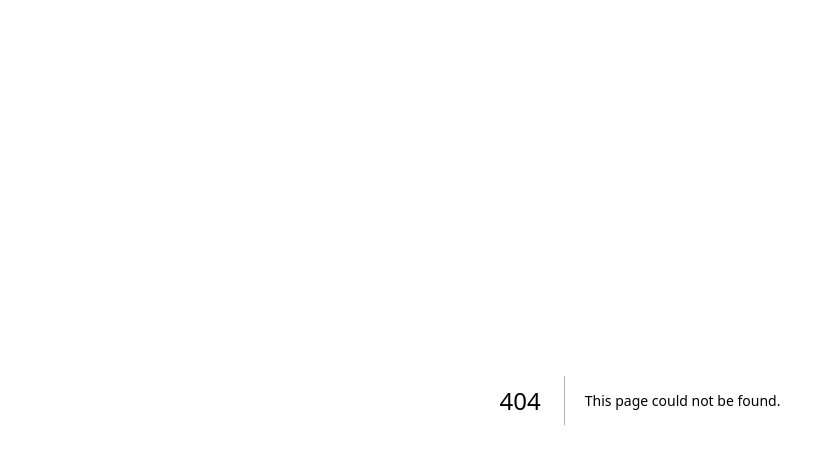
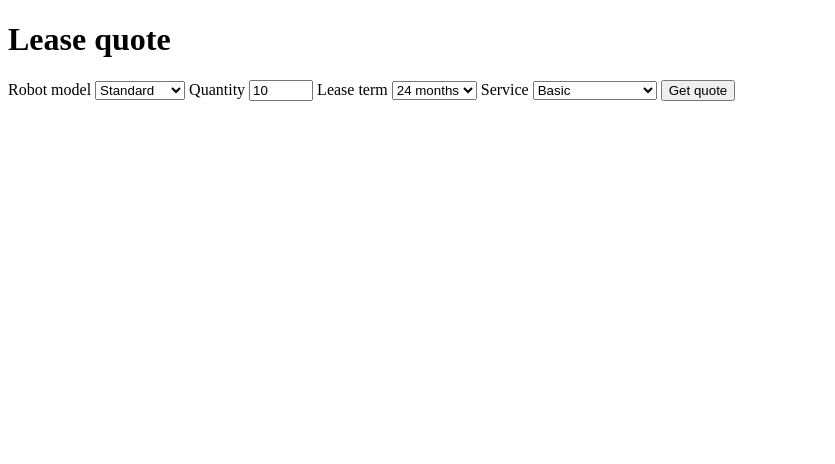
Before and after one commit to rokorobot/humanoid-lease-quote, a Next.js app: page /quote in a window 1280 px wide. Before the commit this address had no page. Shown: the top 464 px of the page, without its empty margins (0-835 px from the left). Built offline with nearby package versions, Linux system fonts and the light colour scheme.

Commit message:
Quote page (spec 001, part 2 of 2)

```diff
--- a/src/app/page.tsx
+++ b/src/app/page.tsx
@@ -2,7 +2,9 @@ export default function Home() {
   return (
     <main>
       <h1>It works</h1>
-      <p>Replace this page with the product's first screen.</p>
+      <p>
+        <a href="/quote">Get a lease quote</a>
+      </p>
     </main>
   );
 }
--- /dev/null
+++ b/src/app/quote/page.tsx
@@ -0,0 +1,144 @@
+import { Suspense } from "react";
+import {
+  calculateQuote,
+  formatUsd,
+  MAX_QUANTITY,
+  MIN_QUANTITY,
+  MODELS,
+  parseQuoteRequest,
+  SERVICES,
+  TERMS,
+} from "@/domain/quote";
+
+type SearchParams = Promise<Record<string, string | string[] | undefined>>;
+
+const first = (value: string | string[] | undefined) =>
+  Array.isArray(value) ? value[0] : value;
+
+// The heading is static. The form and result depend on the URL, so they render per request.
+export default function QuotePage(props: { searchParams: SearchParams }) {
+  return (
+    <main>
+      <h1>Lease quote</h1>
+      <Suspense fallback={<p>Loading…</p>}>
+        <QuoteForm searchParams={props.searchParams} />
+      </Suspense>
+    </main>
+  );
+}
+
+function Choice(props: {
+  label: string;
+  name: string;
+  value: string;
+  options: [string, string][];
+}) {
+  return (
+    <label>
+      {props.label}{" "}
+      <select name={props.name} defaultValue={props.value}>
+        {props.options.map(([value, text]) => (
+          <option key={value} value={value}>
+            {text}
+          </option>
+        ))}
+      </select>{" "}
+    </label>
+  );
+}
+
+async function QuoteForm({ searchParams }: { searchParams: SearchParams }) {
+  const params = await searchParams;
+  const raw = {
+    model: first(params.model),
+    quantity: first(params.quantity),
+    term: first(params.term),
+    service: first(params.service),
+  };
+  const submitted = Object.values(raw).some((value) => value !== undefined);
+  const parsed = submitted ? parseQuoteRequest(raw) : undefined;
+  const quote = parsed?.ok ? calculateQuote(parsed.value) : undefined;
+  const rows: [string, string][] = quote
+    ? [
+        ["List price", formatUsd(quote.listCents)],
+        [
+          `Volume discount ${quote.volumePercent}%`,
+          formatUsd(-quote.volumeDiscountCents),
+        ],
+        [
+          `Term discount ${quote.termPercent}%`,
+          formatUsd(-quote.termDiscountCents),
+        ],
+        ["Full maintenance", `+${formatUsd(quote.maintenanceCents)}`],
+        ["Monthly price", formatUsd(quote.monthlyCents)],
+        [
+          `Total over ${quote.request.term} months`,
+          formatUsd(quote.totalCents),
+        ],
+      ]
+    : [];
+
+  return (
+    <>
+      <form method="get">
+        <Choice
+          label="Robot model"
+          name="model"
+          value={raw.model ?? "standard"}
+          options={Object.entries(MODELS).map(([key, model]) => [
+            key,
+            model.label,
+          ])}
+        />
+        <label>
+          Quantity{" "}
+          <input
+            name="quantity"
+            type="number"
+            min={MIN_QUANTITY}
+            max={MAX_QUANTITY}
+            step={1}
+            defaultValue={raw.quantity ?? "10"}
+          />{" "}
+        </label>
+        <Choice
+          label="Lease term"
+          name="term"
+          value={raw.term ?? "24"}
+          options={TERMS.map((term) => [String(term), `${term} months`])}
+        />
+        <Choice
+          label="Service"
+          name="service"
+          value={raw.service ?? "basic"}
+          options={Object.entries(SERVICES).map(([key, service]) => [
+            key,
+            service.label,
+          ])}
+        />
+        <button type="submit">Get quote</button>
+      </form>
+
+      {parsed && !parsed.ok && (
+        <ul role="alert" aria-label="Problems with the quote">
+          {parsed.errors.map((error) => (
+            <li key={error}>{error}</li>
+          ))}
+        </ul>
+      )}
+
+      {quote && (
+        <table aria-label="Quote">
+          <tbody>
+            {rows.map(([label, amount]) => (
+              <tr key={label}>
+                <th scope="row">{label}</th>
+                <td>{amount}</td>
+              </tr>
+            ))}
+          </tbody>
+        </table>
+      )}
+    </>
+  );
+}
```
Also changed, not shown: 1 other file (tests, documents, lock files or other folders).
